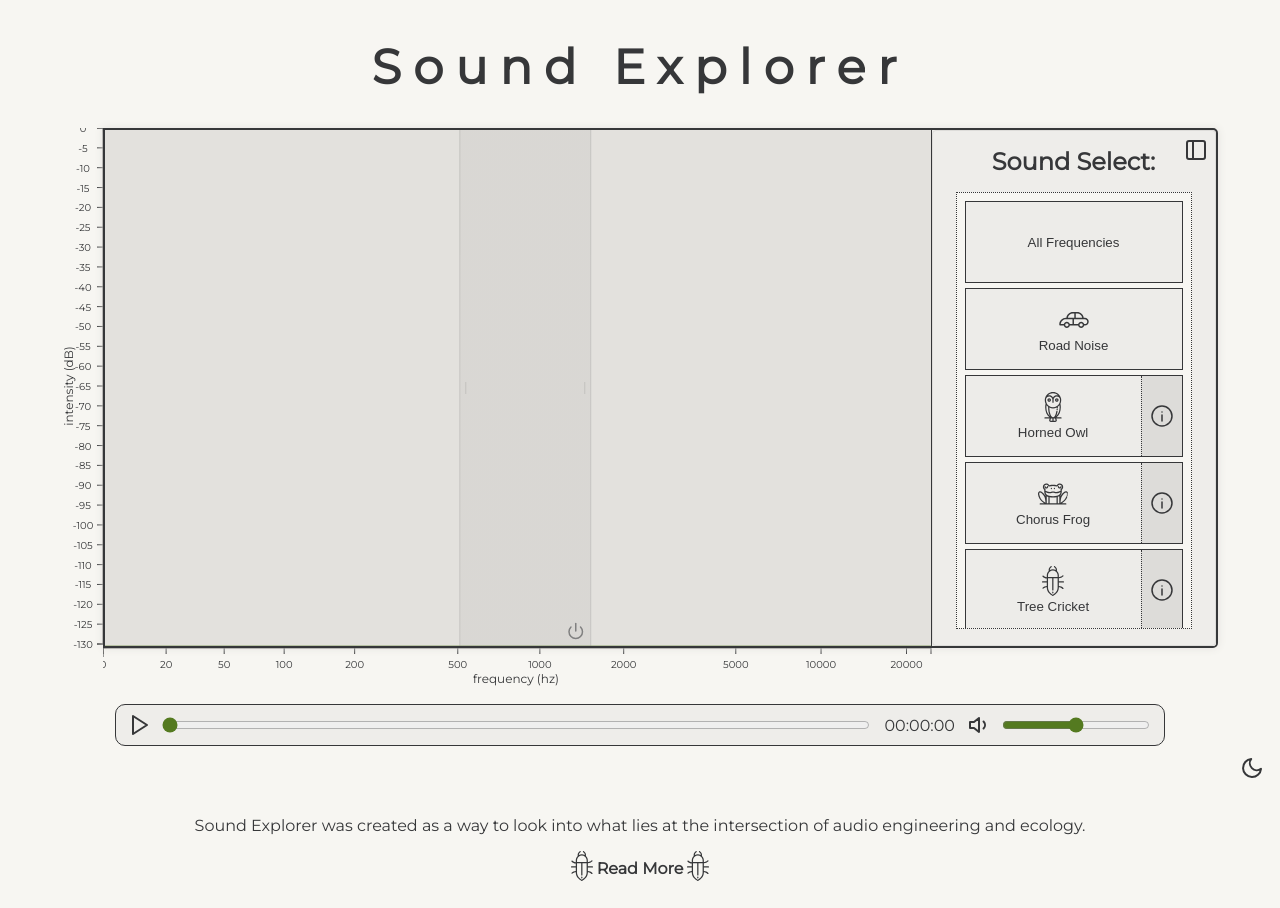
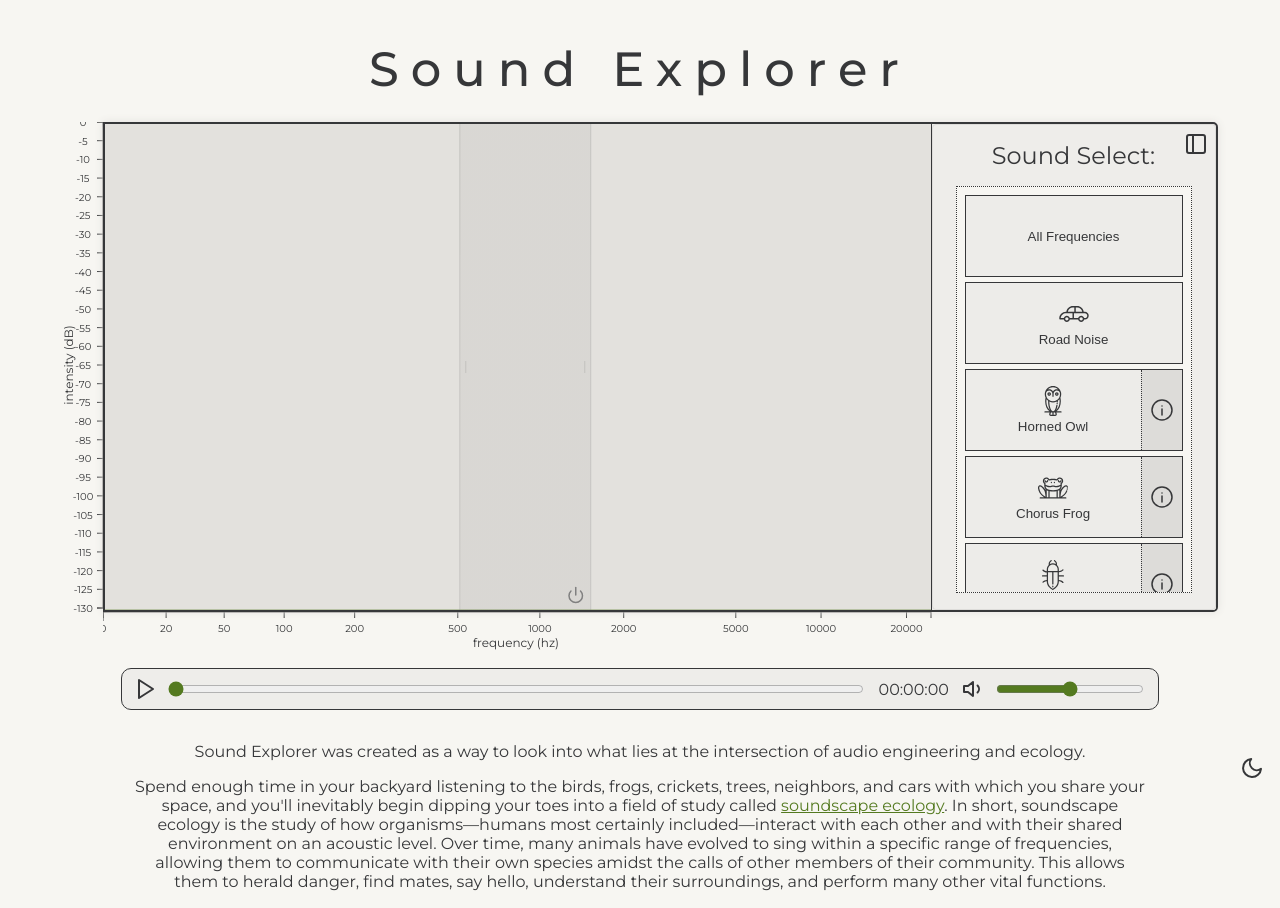
Before and after one commit to mihtmo/frequency-filter, a React (Create React App) app: page / in a window 1280 px wide. Shown: the top 908 px of the page. Built offline with nearby package versions, Linux system fonts and the light colour scheme.

Commit message:
removed custom details for description, changed layout slightly

```diff
--- a/public/index.html
+++ b/public/index.html
@@ -3,7 +3,9 @@
   <head>
     <meta charset="utf-8" />
     <link rel="icon" href="%PUBLIC_URL%/favicon.ico" />
-    <link href='https://fonts.googleapis.com/css?family=Montserrat' rel='stylesheet'>
+    <link rel="preconnect" href="https://fonts.googleapis.com">
+    <link rel="preconnect" href="https://fonts.gstatic.com" crossorigin>
+    <link href="https://fonts.googleapis.com/css2?family=Montserrat:ital,wght@0,100..900;1,100..900&display=swap" rel="stylesheet">
     <meta name="viewport" content="width=device-width, initial-scale=1" />
     <meta name="theme-color" content="#000000" />
     <meta
--- a/src/App.css
+++ b/src/App.css
@@ -57,6 +57,7 @@ html {
   text-align: center;
   color: var(--text-default);
   font-family: 'montserrat';
+  font-weight: 200;
   background-color: var(--container-back);
 }
 
@@ -71,7 +72,27 @@ html {
   }
 } */
 
-.page-header {
+.details-icon .sound-source-icon{
+  height: 20px;
+  width: 20px;
+}
+
+.details-icon {
+  height: 20px;
+  width: 20px;
+  margin: .5em;
+}
+
+.details-summary-wrapper:hover .details-icon {
+  stroke-width: 10;
+  stroke: var(--text-default);
+}
+
+.details-summary-wrapper:hover {
+  font-weight: 600;
+}
+
+#page-body {
   background-color: var(--container-back);
   min-height: 100vh;
   display: flex;
@@ -80,6 +101,17 @@ html {
   justify-content: center;
   touch-action: manipulation;
   /* font-size: calc(10px + 2vmin); */
+  font-style: normal;
+  font-weight: 400;
+  margin: .5em;
+}
+
+h1 {
+  font-weight: 500;
+}
+
+h2 {
+  font-weight: 400;
 }
 
 .App-link {
@@ -96,6 +128,10 @@ html {
   bottom: 0;
   right: 0;
   width: fit-content;
+}
+
+.description-wrapper {
+  width: 80%;
 }
 
 @keyframes App-logo-spin {
@@ -116,4 +152,10 @@ html {
 .title {
   font-size: 1.5em;
   letter-spacing: .5em;
+  font-weight: 400;
+  font-style: normal;
 }
+
+.title h1 {
+  margin-bottom: .5em;
+}
--- a/src/App.js
+++ b/src/App.js
@@ -97,7 +97,7 @@ function App() {
                         </div>
                     </div>
                 )}
-                <header className='page-header'>
+                <div id='page-body'>
                     <div className='title'>
                         <h1> Sound Explorer </h1>
                     </div>
@@ -111,27 +111,17 @@ function App() {
                         <source src={sample} type='audio/mpeg'/>
                         Your browser does not support the audio element.
                     </audio>
-                </header>
-                <LightOrDarkIcon
-                    isDarkTheme={isDarkTheme}
-                    clickHandler={handleThemeChange}/>
-                <p>
-                    Sound Explorer was created as a way to look into what
-                    lies at the intersection of audio engineering and
-                    ecology.
-                </p>
-                <CustomDetails
-                    openSummary='Read Less'
-                    closedSummary='Read More'
-                    iconOrientation='both'
-                    body={
-                        <>
+                    <div className='description-wrapper'>
+                        <p>
+                            Sound Explorer was created as a way to look into what
+                            lies at the intersection of audio engineering and
+                            ecology.
+                        </p>
                         <p>
                             Spend enough time in your backyard listening to the
                             birds, frogs, crickets, trees, neighbors, and cars with
                             which you share your space, and you'll inevitably begin
-                            dipping your toes into a field of study called
-                            <a target='_blank' href='https://en.wikipedia.org/wiki/Soundscape_ecology'> soundscape ecology</a>.
+                            dipping your toes into a field of study called <a target='_blank' href='https://en.wikipedia.org/wiki/Soundscape_ecology'>soundscape ecology</a>.
                             In short, soundscape ecology is the study of how
                             organisms—humans most certainly included—interact with
                             each other and with their shared environment on an
@@ -187,11 +177,11 @@ function App() {
                         <p>
                             Thanks for exploring! (January 2024)
                         </p>
-                        </>
-                    }
-                    customOpenIcon={<BeetleIcon/>}
-                    customClosedIcon={<BeetleIcon/>}
-                    />
+                    </div>
+                </div>
+                <LightOrDarkIcon
+                    isDarkTheme={isDarkTheme}
+                    clickHandler={handleThemeChange}/>
         </div>
     );
     }
--- a/src/components/ChartAndAxes.css
+++ b/src/components/ChartAndAxes.css
@@ -4,7 +4,7 @@
     grid-template-rows: auto 40px;
     width: calc(100vw - 125px);
     max-width: calc(100vw - 125px);
-    height: 70vh;
+    height: calc(70vh - 30px);
     min-height: 200px;
 }
 
@@ -27,7 +27,7 @@
     /* TODO: Hardcoding this size dependent on axis size is not great.
     This is a workaround for how Safari chooses to handle relative grid
     dimensions. Seek a solution */
-    height: calc(70vh - 40px);
+    height: calc(70vh - 70px);
     min-height: 200px;
     box-sizing: border-box;
     width: 100%;
--- a/src/components/CustomAudioControls.css
+++ b/src/components/CustomAudioControls.css
@@ -9,7 +9,7 @@
     border-radius: 10px;
     background-image: linear-gradient();
     margin: 1em;
-    margin-bottom: 3em;
+    /* margin-bottom: 3em; */
     border: 1px solid var(--border);
     user-select: none;
 }
--- a/src/components/CustomDetails.css
+++ b/src/components/CustomDetails.css
@@ -1,20 +1,13 @@
-.details-icon, .details-summary {
-    cursor: pointer;
-    font-weight: bold;
-}
-
 .details-summary-wrapper {
     display: flex;
     justify-content: center;
     align-items: center;
     width: fit-content;
     margin: auto;
-}
-
-.details-summary-wrapper:hover .details-icon {
-    transform: rotate(180deg);
+    cursor: pointer;
+    font-weight: 500;
 }
 
 .custom-details-wrapper {
-    margin: 1em;
+    width: 80%;
 }
--- a/src/components/Sidebar.css
+++ b/src/components/Sidebar.css
@@ -152,7 +152,6 @@
     width: fit-content;
     margin: auto;
     font-size: 1.5em;
-    /* font-weight: bold; */
 }
 
 .down-arrow {
```
